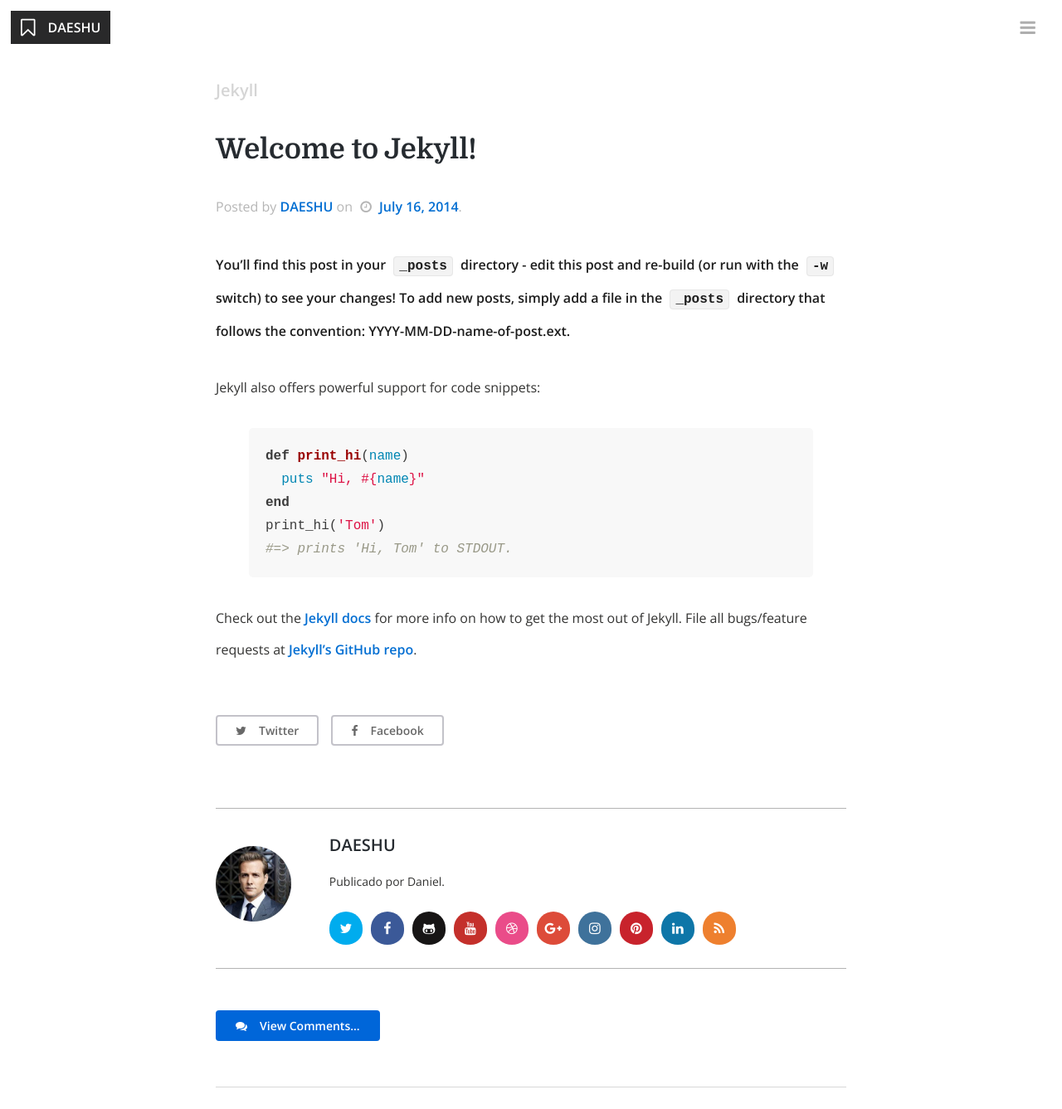
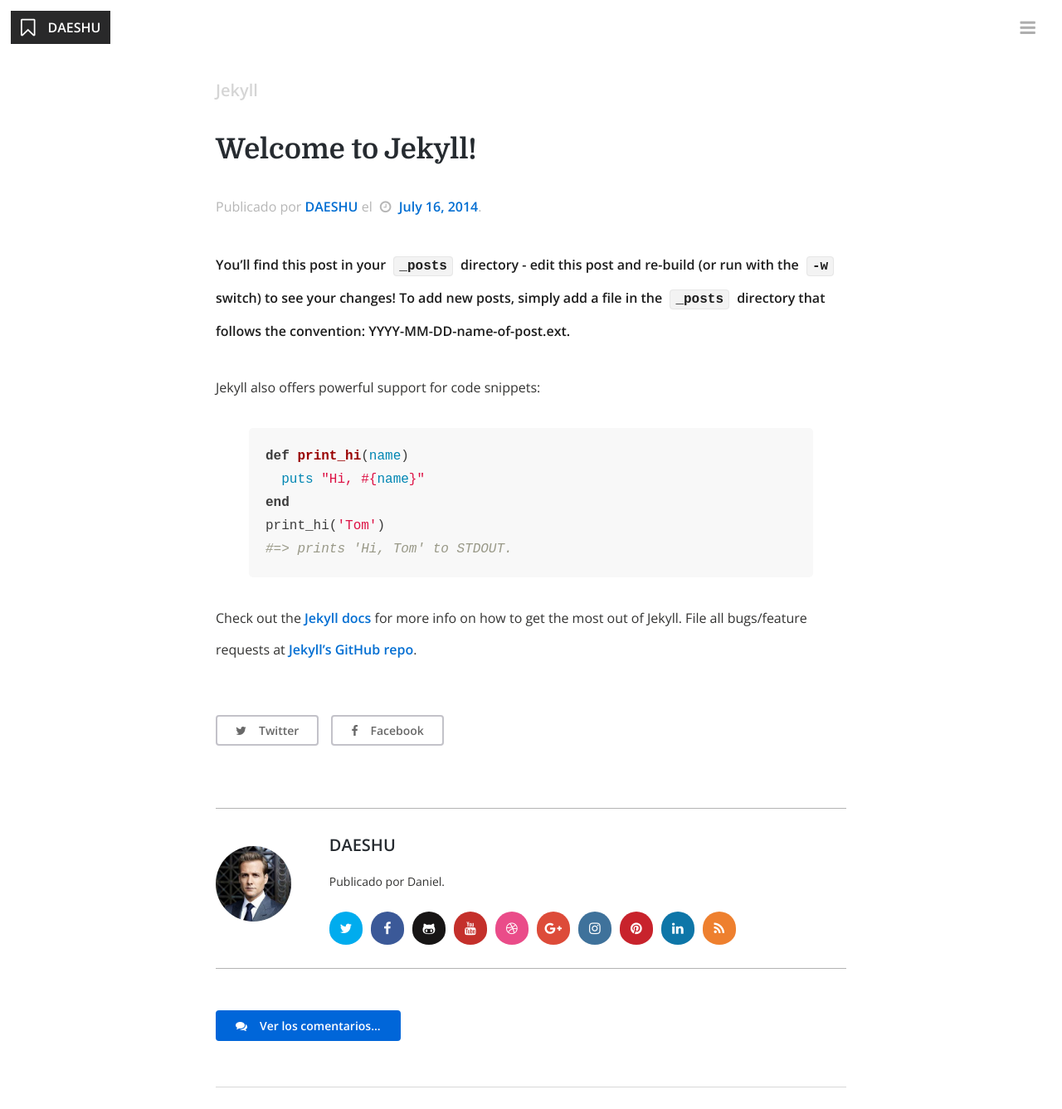
Before and after one commit to daeshu/a, a Jekyll site: the page built from _posts/2014-07-16-welcome-to-jekyll.markdown, in a window 1280 px wide, cut to the strip 0-1337 px from the top of the page. Shown: the whole strip at 83% size. Built offline with Jekyll 4.4.1, drawn with Linux system fonts in a browser that asks for light colours; nearby versions of some CDN libraries.

Commit message:
Add files via upload

```diff
--- a/_layouts/post.html
+++ b/_layouts/post.html
@@ -60,8 +60,8 @@
             </h2>
             <h1 id="posttitle"><a href="#">{{ page.title }}</a></h1>
             <span>
-                Posted by <a href="{{author.website}}" target="_blank">{{ site.author_name }}</a>
-                on <i class="fa fa-clock-o"></i> <time datetime="{{ page.date| date: "%Y-%m-%d" }}">{{ page.date | date: "%B %-d, %Y" }}</time>.
+                Publicado por <a href="{{author.website}}" target="_blank">{{ site.author_name }}</a>
+                el <i class="fa fa-clock-o"></i> <time datetime="{{ page.date| date: "%m-%Y-%d" }}">{{ page.date | date: "%B %-d, %Y" }}</time>.
             </span>
         </header>
 
@@ -117,7 +117,7 @@
 
         {% if page.comments %}
         <div class="comments">
-            <a href="javascript:;" class="readmore smallbutton blue"><i class="fa fa-comments"></i>View Comments...</a>
+            <a href="javascript:;" class="readmore smallbutton blue"><i class="fa fa-comments"></i>Ver los comentarios...</a>
             <div id="disqus_thread"></div>
             <div id="g-comments"></div>
         </div>
```
